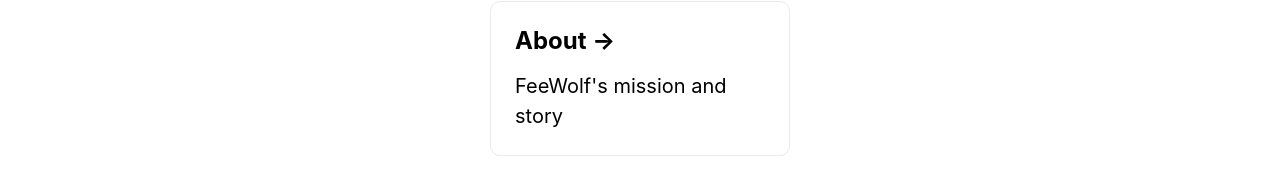
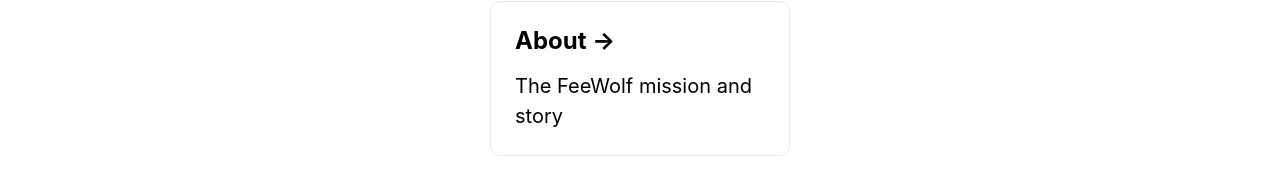
Before and after one commit to dorbach29/FeeWolfSite, a Next.js app: page / in a window 1280 px wide. Shown: the part 613-794 px from the top of the page. Built offline with nearby package versions, Linux system fonts and the light colour scheme.

Commit message:
Bug Fixed

```diff
--- a/pages/index.js
+++ b/pages/index.js
@@ -29,7 +29,7 @@
           </Link>
 
           <Link href="/gas">
-            <a href="https://nextjs.org/learn" className={styles.card}>
+            <a className={styles.card}>
               <h2>Gas &rarr;</h2>
               <p>Chose the best time to make transactions by tracking current gas fees</p>
             </a>
@@ -37,12 +37,9 @@
 
 
           <Link href="/about">
-            <a
-              href="/about"
-              className={styles.card}
-            >
+            <a className={styles.card} >
               <h2>About &rarr;</h2>
-              <p>FeeWolf's mission and story</p>
+              <p>The FeeWolf mission and story</p>
             </a>
           </Link>
 
```
